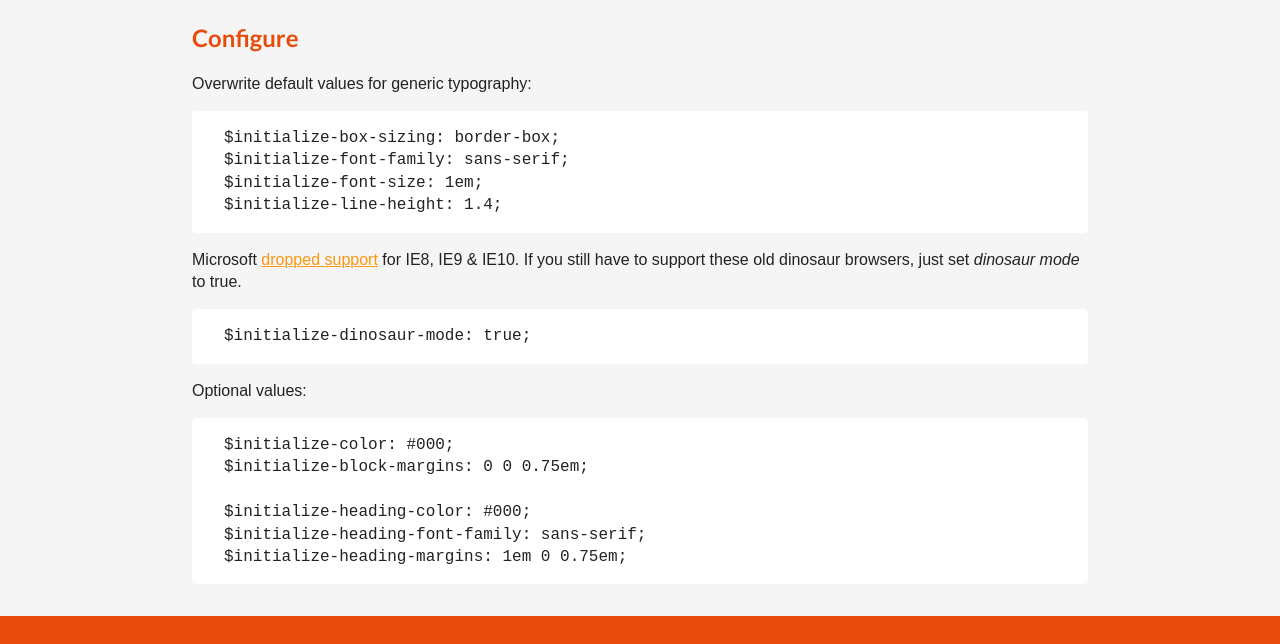
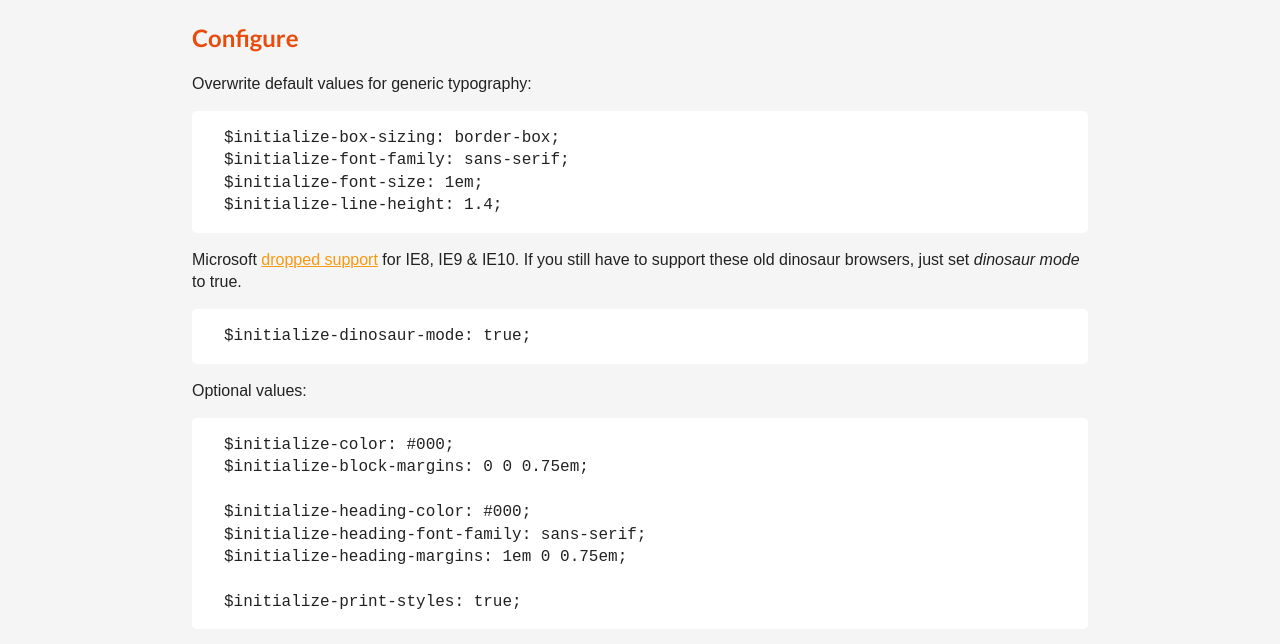
Before and after one commit to jeroenoomsNL/initialize-css, a plain HTML site: page index.html in a window 1280 px wide. Shown: the part 1154-1798 px from the top of the page. Drawn offline with Linux system fonts and the light colour scheme.

Commit message:
Add print styles support

```diff
--- a/index.html
+++ b/index.html
@@ -13,7 +13,7 @@
         <link rel="stylesheet" href="styles/demo.css">
     </head>
     <body>
-        <!--[if lte IE 10]>
+        <!--[if lt IE 10]>
             <p class="browserupgrade">You are using an <strong>outdated</strong> browser. Please <a href="http://browsehappy.com/">upgrade your browser</a> to improve your experience and your life.</p>
         <![endif]-->
 
@@ -83,6 +83,8 @@ $initialize-block-margins: 0 0 0.75em;
 $initialize-heading-color: #000;
 $initialize-heading-font-family: sans-serif;
 $initialize-heading-margins: 1em 0 0.75em;
+
+$initialize-print-styles: true;
 </pre>
 
 
```
